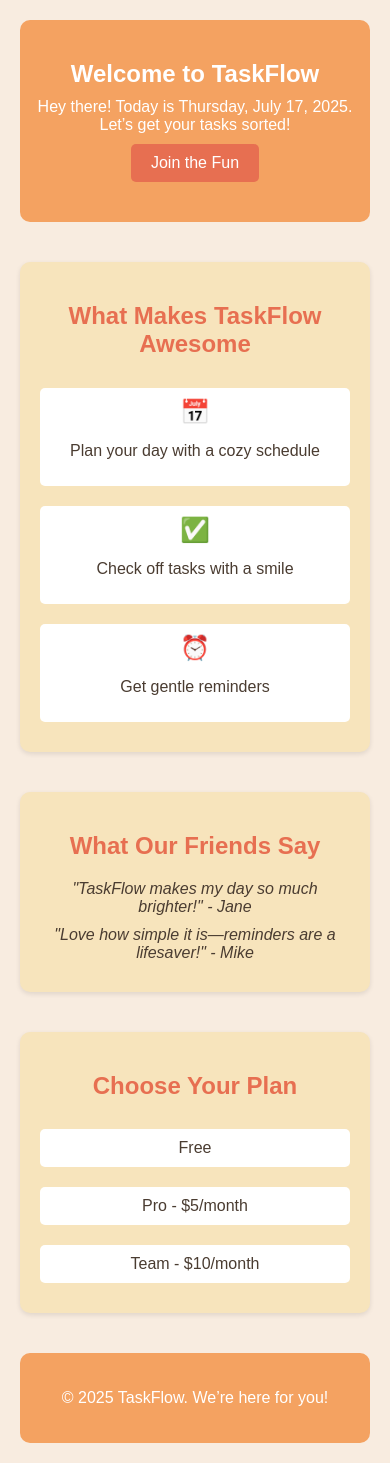
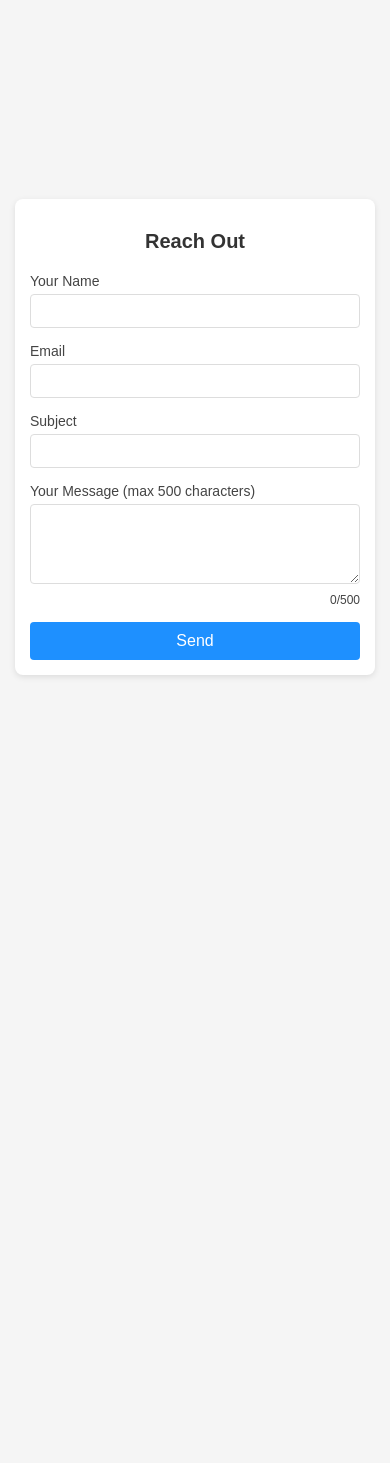
Before and after one commit to Varun-code18/Elevvo_WebDev, a plain HTML site: page index.html in a window 390 px wide. After the commit the page ends 874 px from the top, so only its background shows below. Drawn offline with nearby package versions, Linux system fonts and the light colour scheme.

Commit message:
Task2_Elevvo

```diff
--- a/index.html
+++ b/index.html
@@ -3,58 +3,38 @@
 <head>
     <meta charset="UTF-8">
     <meta name="viewport" content="width=device-width, initial-scale=1.0">
-    <title>TaskFlow</title>
+    <title>Contact Form</title>
     <link rel="stylesheet" href="styles.css">
 </head>
 <body>
-    <div class="main-wrap">
-        <header class="top-banner">
-            <h1>Welcome to TaskFlow</h1>
-            <p>Hey there! Today is Thursday, July 17, 2025. Let’s get your tasks sorted!</p>
-            <button class="join-button">Join the Fun</button>
-        </header>
-
-        <section class="feature-spot">
-            <h2>What Makes TaskFlow Awesome</h2>
-            <div class="feature-group">
-                <div class="feature-card">
-                    <span class="icon">📅</span>
-                    <p>Plan your day with a cozy schedule</p>
-                </div>
-                <div class="feature-card">
-                    <span class="icon">✅</span>
-                    <p>Check off tasks with a smile</p>
-                </div>
-                <div class="feature-card">
-                    <span class="icon">⏰</span>
-                    <p>Get gentle reminders</p>
-                </div>
+    <div class="form-box">
+        <h2>Reach Out</h2>
+        <form id="contact-form">
+            <div class="input-group">
+                <label for="name">Your Name</label>
+                <input type="text" id="name" name="name" required>
+                <div class="error-message" id="name-error">Name is required</div>
             </div>
-        </section>
-
-        <section class="story-spot">
-            <h2>What Our Friends Say</h2>
-            <div class="story-group">
-                <p>"TaskFlow makes my day so much brighter!" - Jane</p>
-                <p>"Love how simple it is—reminders are a lifesaver!" - Mike</p>
+            <div class="input-group">
+                <label for="email">Email</label>
+                <input type="email" id="email" name="email" required>
+                <div class="error-message" id="email-error">Valid email is required</div>
             </div>
-        </section>
-
-        <section class="price-spot">
-            <h2>Choose Your Plan</h2>
-            <div class="price-group">
-                <div class="price-card">Free</div>
-                <div class="price-card">Pro - $5/month</div>
-                <div class="price-card">Team - $10/month</div>
+            <div class="input-group">
+                <label for="subject">Subject</label>
+                <input type="text" id="subject" name="subject" required>
+                <div class="error-message" id="subject-error">Subject is required</div>
             </div>
-        </section>
-
-        <footer class="bottom-bar">
-            <p>© 2025 TaskFlow. We’re here for you!</p>
-        </footer>
+            <div class="input-group">
+                <label for="message">Your Message (max 500 characters)</label>
+                <textarea id="message" name="message" required></textarea>
+                <div class="char-count" id="char-count">0/500</div>
+                <div class="error-message" id="message-error">Message is required</div>
+            </div>
+            <button type="submit" class="send-button" id="send-button">Send</button>
+        </form>
     </div>
-    <script src="https://unpkg.com/react@18/umd/react.development.js"></script>
-    <script src="https://unpkg.com/react-dom@18/umd/react-dom.development.js"></script>
+    <div class="notification" id="notification"></div>
     <script src="script.js"></script>
 </body>
 </html>
--- a/script.js
+++ b/script.js
@@ -1,72 +1,74 @@
-const { createRoot } = ReactDOM;
-const root = createRoot(document.body);
+const form = document.getElementById('contact-form');
+const sendButton = document.getElementById('send-button');
+const notification = document.getElementById('notification');
+const messageInput = document.getElementById('message');
+const charCount = document.getElementById('char-count');
 
-function App() {
-    return (
-        <div className="main-wrap">
-            <header className="top-banner" style={{ opacity: 1 }}>
-                <h1>Welcome to TaskFlow</h1>
-                <p>Hey there! Today is Thursday, July 17, 2025. Let’s get your tasks sorted!</p>
-                <button className="join-button">Join the Fun</button>
-            </header>
-            <section className="feature-spot" style={{ opacity: 0, transition: 'opacity 0.5s' }} ref={el => {
-                if (el) {
-                    const observer = new IntersectionObserver(([entry]) => {
-                        if (entry.isIntersecting) el.style.opacity = 1;
-                    }, { threshold: 0.1 });
-                    observer.observe(el);
-                }
-            }}>
-                <h2>What Makes TaskFlow Awesome</h2>
-                <div className="feature-group">
-                    <div className="feature-card">
-                        <span className="icon">📅</span>
-                        <p>Plan your day with a cozy schedule</p>
-                    </div>
-                    <div className="feature-card">
-                        <span className="icon">✅</span>
-                        <p>Check off tasks with a smile</p>
-                    </div>
-                    <div className="feature-card">
-                        <span className="icon">⏰</span>
-                        <p>Get gentle reminders</p>
-                    </div>
-                </div>
-            </section>
-            <section className="story-spot" style={{ opacity: 0, transition: 'opacity 0.5s 0.2s' }} ref={el => {
-                if (el) {
-                    const observer = new IntersectionObserver(([entry]) => {
-                        if (entry.isIntersecting) el.style.opacity = 1;
-                    }, { threshold: 0.1 });
-                    observer.observe(el);
-                }
-            }}>
-                <h2>What Our Friends Say</h2>
-                <div className="story-group">
-                    <p>"TaskFlow makes my day so much brighter!" - Jane</p>
-                    <p>"Love how simple it is—reminders are a lifesaver!" - Mike</p>
-                </div>
-            </section>
-            <section className="price-spot" style={{ opacity: 0, transition: 'opacity 0.5s 0.4s' }} ref={el => {
-                if (el) {
-                    const observer = new IntersectionObserver(([entry]) => {
-                        if (entry.isIntersecting) el.style.opacity = 1;
-                    }, { threshold: 0.1 });
-                    observer.observe(el);
-                }
-            }}>
-                <h2>Choose Your Plan</h2>
-                <div className="price-group">
-                    <div className="price-card">Free</div>
-                    <div className="price-card">Pro - $5/month</div>
-                    <div className="price-card">Team - $10/month</div>
-                </div>
-            </section>
-            <footer className="bottom-bar">
-                <p>© 2025 TaskFlow. We’re here for you!</p>
-            </footer>
-        </div>
-    );
+messageInput.addEventListener('input', function() {
+    const max = 500;
+    const count = this.value.length;
+    charCount.textContent = `${count}/${max}`;
+    charCount.style.color = count > max ? '#e74c3c' : '#444';
+});
+
+function showNotification(message, type) {
+    notification.textContent = message;
+    notification.className = `notification ${type}`;
+    notification.style.display = 'block';
+    setTimeout(() => {
+        notification.style.display = 'none';
+    }, 3000);
 }
 
-root.render(<App />);
+form.addEventListener('submit', function(event) {
+    event.preventDefault();
+    document.querySelectorAll('.error-message').forEach(error => {
+        error.style.display = 'none';
+    });
+
+    const name = document.getElementById('name').value.trim();
+    const email = document.getElementById('email').value.trim();
+    const subject = document.getElementById('subject').value.trim();
+    const message = document.getElementById('message').value.trim();
+
+    let isValid = true;
+
+    if (!name) {
+        document.getElementById('name-error').style.display = 'block';
+        isValid = false;
+    }
+
+    const emailPattern = /^[^\s@]+@[^\s@]+\.[^\s@]+$/;
+    if (!email || !emailPattern.test(email)) {
+        document.getElementById('email-error').style.display = 'block';
+        isValid = false;
+    }
+
+    if (!subject) {
+        document.getElementById('subject-error').style.display = 'block';
+        isValid = false;
+    }
+
+    if (!message) {
+        document.getElementById('message-error').style.display = 'block';
+        isValid = false;
+    } else if (message.length > 500) {
+        document.getElementById('message-error').textContent = 'Message too long (max 500)';
+        document.getElementById('message-error').style.display = 'block';
+        isValid = false;
+    }
+
+    if (isValid) {
+        sendButton.disabled = true;
+        sendButton.textContent = 'Sending...';
+        setTimeout(() => {
+            showNotification('Message sent!', 'success');
+            form.reset();
+            charCount.textContent = '0/500';
+            sendButton.disabled = false;
+            sendButton.textContent = 'Send';
+        }, 1000);
+    } else {
+        showNotification('Please check the form', 'error');
+    }
+});
--- a/styles.css
+++ b/styles.css
@@ -1,129 +1,119 @@
 body {
     font-family: Arial, sans-serif;
+    background-color: #f5f5f5;
+    display: flex;
+    justify-content: center;
+    align-items: center;
+    min-height: 100vh;
     margin: 0;
-    background-color: #f8ece0;
-    color: #4a3c31;
+    padding: 15px;
 }
 
-.main-wrap {
-    max-width: 800px;
-    margin: 0 auto;
+.form-box {
+    background-color: white;
     padding: 20px;
+    border-radius: 8px;
+    box-shadow: 0 2px 6px rgba(0, 0, 0, 0.1);
+    width: 100%;
+    max-width: 400px;
 }
 
-.top-banner {
+h2 {
     text-align: center;
-    padding: 40px 0;
-    background-color: #f4a261;
-    color: white;
-    border-radius: 10px;
-}
-
-.top-banner h1 {
-    font-size: 32px;
-    margin: 0;
-}
-
-.top-banner p {
-    font-size: 18px;
-    margin: 10px 0;
-}
-
-.join-button {
-    padding: 10px 20px;
-    background-color: #e76f51;
-    color: white;
-    border: none;
-    border-radius: 5px;
-    cursor: pointer;
-    font-size: 16px;
-}
-
-.join-button:hover {
-    background-color: #d95d3e;
-}
-
-.feature-spot, .story-spot, .price-spot {
-    margin: 40px 0;
-    padding: 20px;
-    background-color: #f7e4bc;
-    border-radius: 10px;
-    box-shadow: 0 2px 5px rgba(0, 0, 0, 0.1);
-}
-
-.feature-spot h2, .story-spot h2, .price-spot h2 {
-    text-align: center;
-    color: #e76f51;
-}
-
-.feature-group {
-    display: flex;
-    justify-content: space-around;
-    flex-wrap: wrap;
-}
-
-.feature-card {
-    text-align: center;
-    width: 30%;
-    min-width: 150px;
-    padding: 10px;
-    background-color: #fff;
-    border-radius: 5px;
-    transition: transform 0.3s;
-}
-
-.feature-card:hover {
-    transform: scale(1.05);
-}
-
-.icon {
+    color: #333;
+    margin-bottom: 20px;
     font-size: 24px;
 }
 
-.story-group {
-    text-align: center;
+.input-group {
+    margin-bottom: 15px;
 }
 
-.story-group p {
-    margin: 10px 0;
-    font-style: italic;
-    color: #4a3c31;
+label {
+    display: block;
+    color: #444;
+    margin-bottom: 5px;
+    font-size: 14px;
 }
 
-.price-group {
-    display: flex;
-    justify-content: space-around;
-    flex-wrap: wrap;
+input, textarea {
+    width: 100%;
+    padding: 8px;
+    border: 1px solid #ddd;
+    border-radius: 4px;
+    font-size: 14px;
+    box-sizing: border-box;
 }
 
-.price-card {
-    padding: 10px;
-    background-color: #fff;
-    border-radius: 5px;
-    margin: 10px 0;
-    width: 30%;
-    text-align: center;
-    color: #4a3c31;
+input:focus, textarea:focus {
+    outline: none;
+    border-color: #1e90ff;
+    box-shadow: 0 0 4px rgba(30, 144, 255, 0.3);
 }
 
-.bottom-bar {
-    text-align: center;
-    padding: 20px 0;
-    background-color: #f4a261;
-    color: white;
-    border-radius: 10px;
-    margin-top: 40px;
+textarea {
+    resize: vertical;
+    min-height: 80px;
 }
 
-@media (max-width: 600px) {
-    .feature-card, .price-card {
-        width: 100%;
-        margin: 10px 0;
+.char-count {
+    font-size: 12px;
+    color: #444;
+    text-align: right;
+    margin-top: 5px;
+}
+
+.send-button {
+    width: 100%;
+    padding: 10px;
+    background-color: #1e90ff;
+    color: white;
+    border: none;
+    border-radius: 4px;
+    font-size: 16px;
+    cursor: pointer;
+}
+
+.send-button:hover {
+    background-color: #1c86ee;
+}
+
+.send-button:disabled {
+    background-color: #aaa;
+    cursor: not-allowed;
+}
+
+.error-message {
+    color: #e74c3c;
+    font-size: 12px;
+    margin-top: 5px;
+    display: none;
+}
+
+.notification {
+    position: fixed;
+    top: 15px;
+    right: 15px;
+    padding: 10px 20px;
+    border-radius: 4px;
+    color: white;
+    display: none;
+    z-index: 1000;
+}
+
+.notification.success {
+    background-color: #2ecc71;
+}
+
+.notification.error {
+    background-color: #e74c3c;
+}
+
+@media (max-width: 500px) {
+    .form-box {
+        padding: 15px;
     }
-    .top-banner h1 {
-        font-size: 24px;
-    }
-    .top-banner p {
-        font-size: 16px;
+    h2 {
+        font-size: 20px;
     }
 }
```
